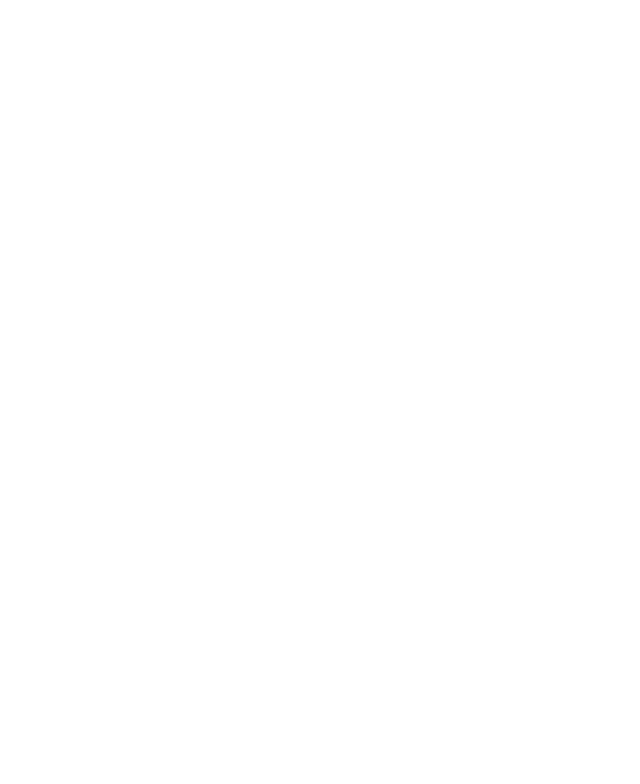
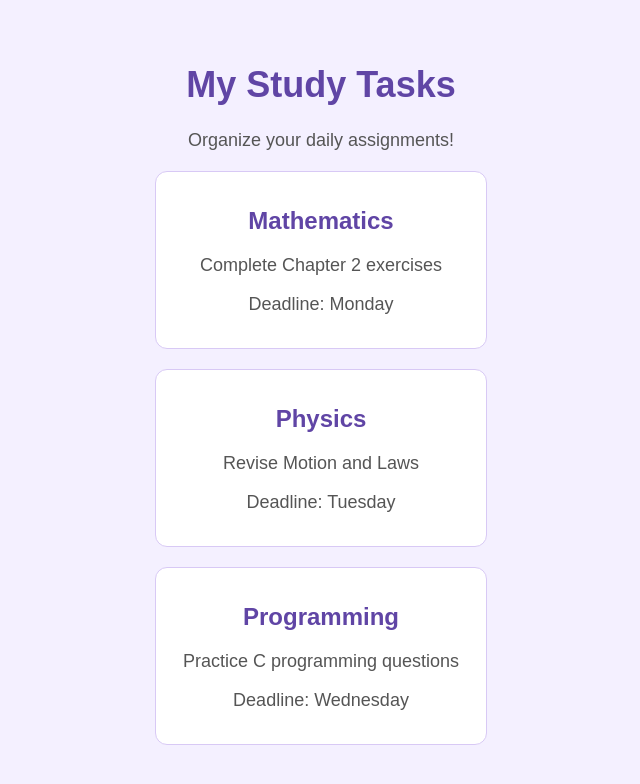
Before and after one commit to himanshi0786/student-study-planner, a plain HTML site: page tasks.html in a window 1280 px wide. Shown: the whole page, without its empty margins (319-959 px from the left). Drawn offline with Linux system fonts and the light colour scheme.

Commit message:
Added study tasks page

```diff
--- a/style.css
+++ b/style.css
@@ -20,3 +20,20 @@ p {
 h2 {
     color: #8768c5;
 }
+
+.task-box {
+    background-color: white;
+    width: 300px;
+    margin: 20px auto;
+    padding: 15px;
+    border: 1px solid #d8c9f5;
+    border-radius: 12px;
+}
+
+.task-box h2 {
+    color: #6045a5;
+}
+
+.task-box p {
+    color: #555555;
+}
--- a/tasks.html
+++ b/tasks.html
@@ -0,0 +1,40 @@
+
+<!DOCTYPE html>
+<html>
+<head>
+    <title>My Study Tasks</title>
+    <link rel="stylesheet" href="style.css">
+</head>
+
+<body>
+
+    <h1>My Study Tasks</h1>
+
+    <p>Organize your daily assignments!</p>
+
+    <div class="task-box">
+
+        <h2>Mathematics</h2>
+        <p>Complete Chapter 2 exercises</p>
+        <p>Deadline: Monday</p>
+
+    </div>
+
+    <div class="task-box">
+
+        <h2>Physics</h2>
+        <p>Revise Motion and Laws</p>
+        <p>Deadline: Tuesday</p>
+
+    </div>
+
+    <div class="task-box">
+
+        <h2>Programming</h2>
+        <p>Practice C programming questions</p>
+        <p>Deadline: Wednesday</p>
+
+    </div>
+
+</body>
+</html>
```
